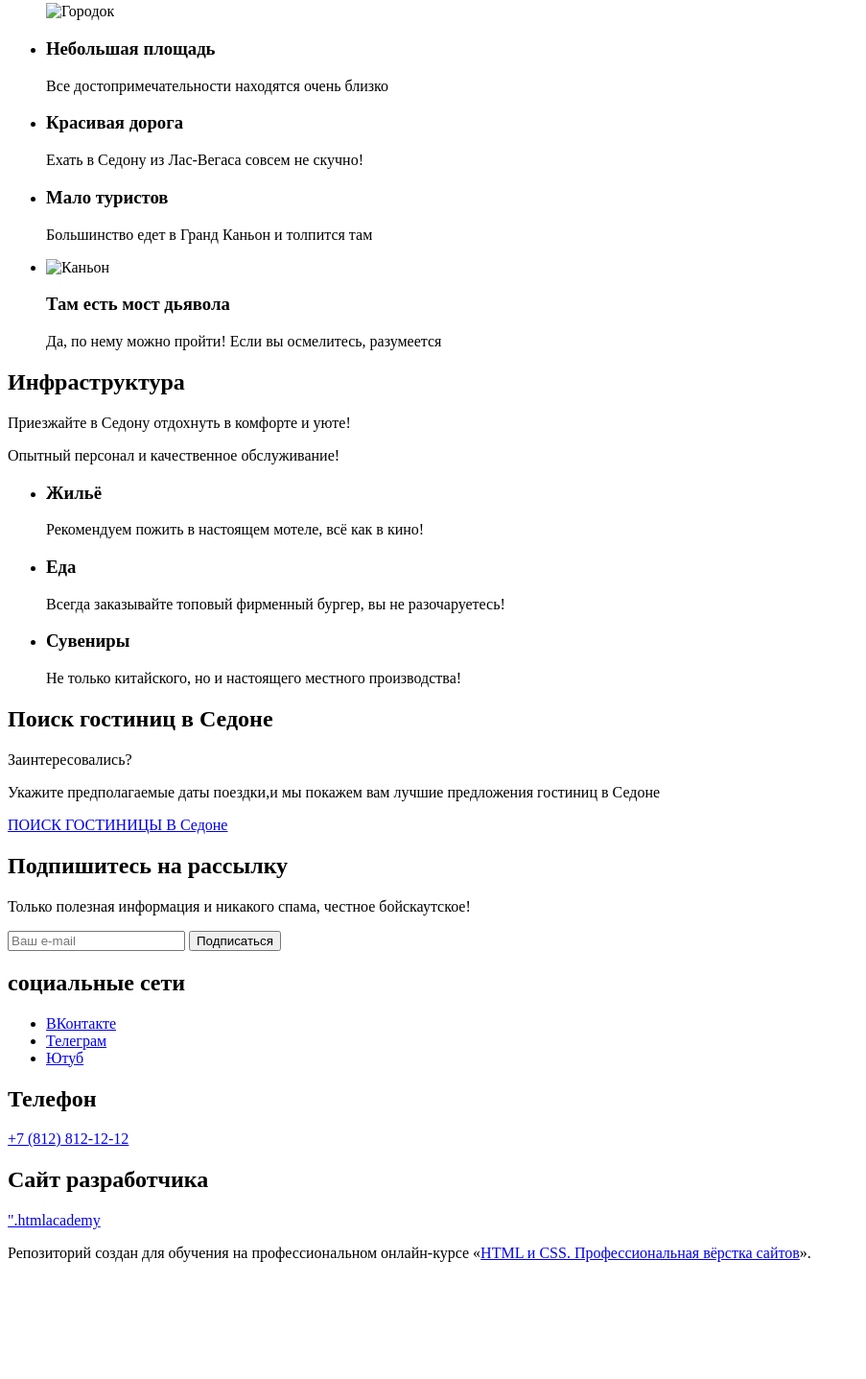
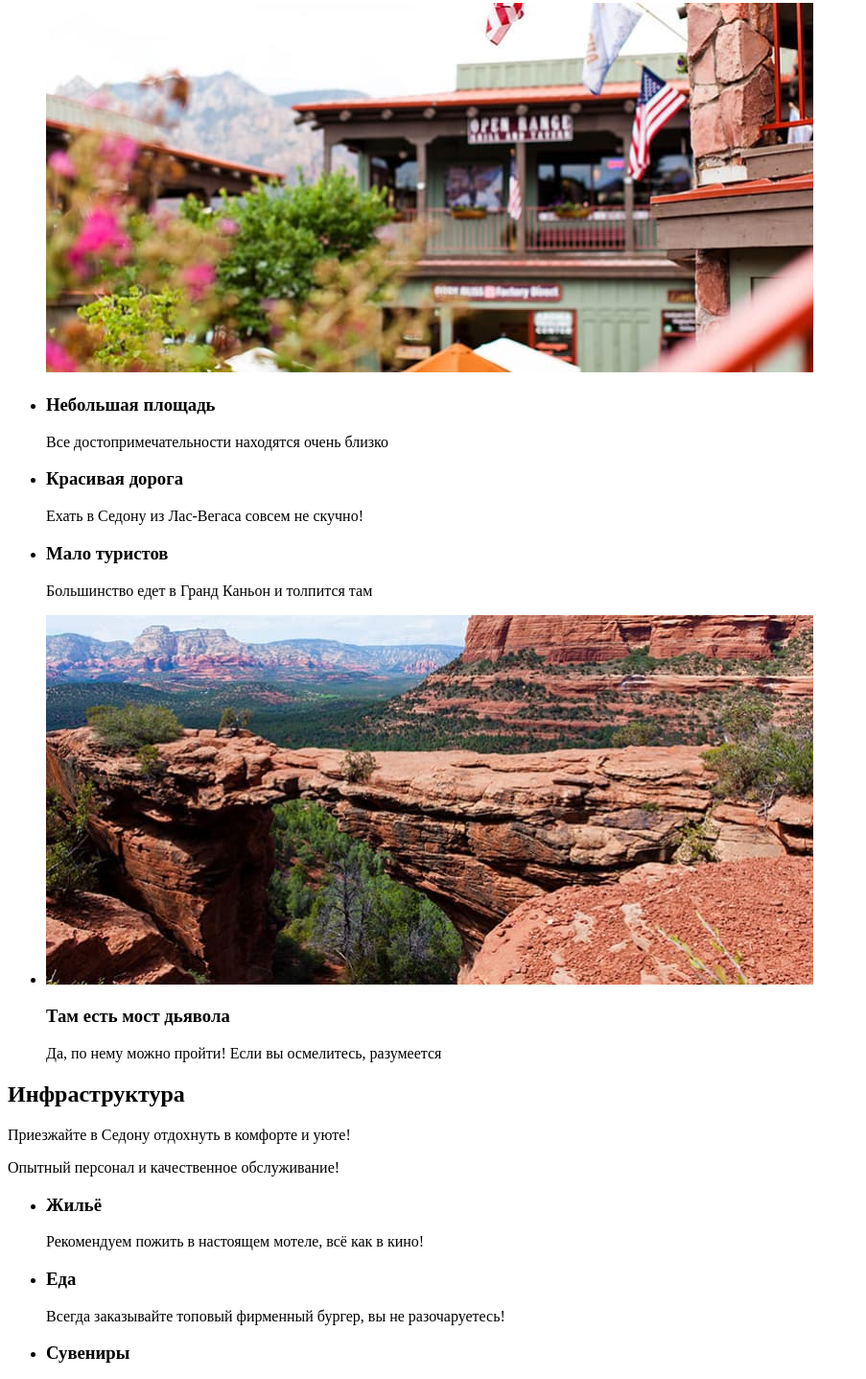
Before and after one commit to htmlacademy-htmlcss/2493007-sedona-1, a plain HTML site: page index.html in a window 1280 px wide. Shown: the part 1403-2840 px from the top of the page at 96% size, without its empty margins (0-903 px from the left). Before the commit the page ends 2734 px from the top, so only its background shows below. Drawn offline with Linux system fonts and the light colour scheme.

Commit message:
add images/modal

```diff
--- a/index.html
+++ b/index.html
@@ -57,7 +57,7 @@
                 <h3 class="advantages-title">Настоящий городок</h3>
                 <p class="advantages-subtitle">Седона — не аттракцион для туристов, там течёт своя жизнь</p>
               </div>
-              <img class="advantages-img" src="#" alt="Городок">
+              <img class="advantages-img" src="./images/main-page/advantages-town.jpg" width="800" height="385" alt="Городок">
             </li>
             <li class="advantages-item">
               <h3 class="advantages-title">Небольшая площадь</h3>
@@ -72,7 +72,7 @@
               <p class="advantages-description">Большинство едет в Гранд Каньон и толпится там</p>
             </li>
             <li class="advantages-item">
-              <img class="advantages-img" src="#" alt="Каньон">
+              <img class="advantages-img" src="./images/main-page/advantages-canyon.jpg" width="800" height="385" alt="Каньон">
               <div class="advantages-description">
                 <h3 class="advantages-title-blue">Там есть мост дьявола</h3>
                 <p class="advantages-subtitle">Да, по нему можно пройти! Если вы осмелитесь, разумеется</p>
@@ -106,6 +106,7 @@
           <a class="button-hotels-search" href="modal.html">ПОИСК ГОСТИНИЦЫ В Седоне</a>
         </section>
         <section class="newsletter">
+          <img class="page-footer-img" src="./images/main-page/Subscribe.jpg" width="1200" height="415" alt="Вид на долину">
           <h2 class="page-footer-title">Подпишитесь на рассылку</h2>
           <p class="page-footer-description">Только полезная информация и никакого спама, честное бойскаутское!</p>
           <form class="newsletter-form" action="#" method="post">
@@ -143,7 +144,9 @@
       </section>
       <section class="footer-website-developer">
         <h2 class="visually-hidden">Сайт разработчика</h2>
-        <a class="htmlacademy-link" href="https://htmlacademy.ru/">".htmlacademy</a>
+        <a class="htmlacademy-link" href="https://htmlacademy.ru/">
+          <img class="htmlacademy-link" src="./images/footer/logo-htmlacademy.svg" width="115" height="33" alt="логотип htmlacademy">
+        </a>
       </section>
 
     </footer>
```
Also changed, not shown: catalog.html (+3 -1 lines), images/catalog/choose.svg (added), images/catalog/forward.svg, images/hotels/hotel-1.jpg (deleted), images/hotels/hotel-2.jpg (deleted), images/hotels/hotel-3.jpg (deleted), images/hotels/hotel-4.jpg (deleted), images/main-page/hero-flag.svg (added), images/modal/calendar.svg (added), images/modal/close.svg (added), images/modal/info.svg (added), images/modal/max.svg (added), images/modal/min.svg (added).
